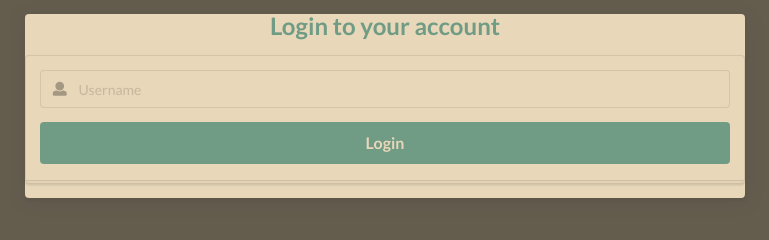
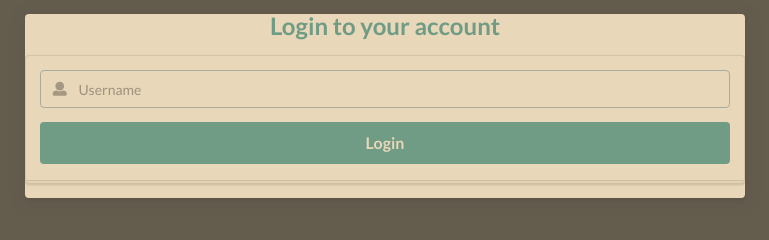
Before and after one commit to csiu22/zzzz, a plain HTML site: page index.html in a window 1280 px wide. Shown: the part 294-534 px from the top of the page, 255-1024 px from the left. Drawn offline with nearby package versions, Linux system fonts and the light colour scheme.

Commit message:
autofocus login and removed reference to favorites from index

```diff
--- a/index.html
+++ b/index.html
@@ -21,7 +21,6 @@
   <script type="text/javascript" src="main.js"></script>
   <script type="text/javascript" src="pages/js/content.js"></script>
   <script type="text/javascript" src="pages/js/mainview.js"></script>
-  <script type="text/javascript" src="pages/js/favorites.js"></script>
   <script type="text/javascript" src="pages/js/settings.js"></script>
   <script type="text/javascript" src="pages/js/journal.js"></script>
 
--- a/pages/login.html
+++ b/pages/login.html
@@ -26,7 +26,7 @@
                 <div class="field">
                   <div class="ui left icon input">
                     <i class="user icon"></i>
-                    <input id="username" type="text" name="username" placeholder="Username">
+                    <input id="username" type="text" name="username" placeholder="Username" autofocus>
                   </div>
                 </div>
 <!--                 <div class="field">
```
